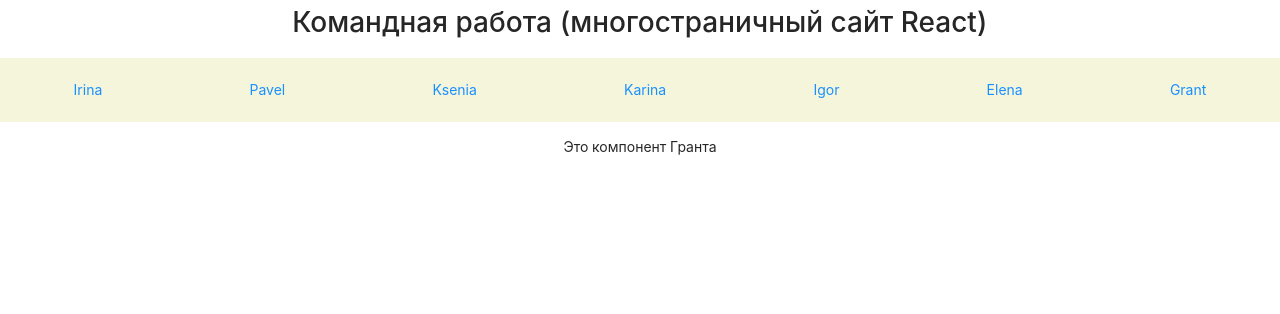
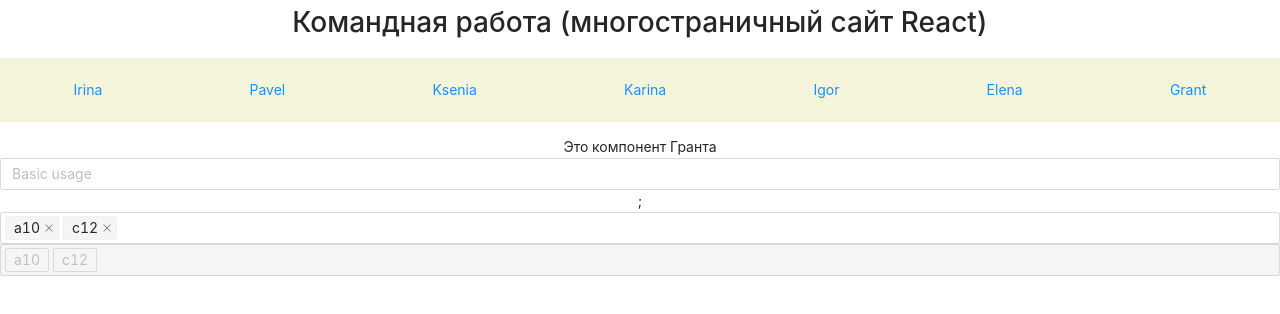
Before and after one commit to KseniaZelinger/comand_work, a React (Create React App) app: page /grant in a window 1280 px wide. Shown: the top 314 px of the page. Built offline with nearby package versions, Linux system fonts and the light colour scheme.

Commit message:
Добавляет селект в компонент Гранта

```diff
--- a/src/components/Grant.jsx
+++ b/src/components/Grant.jsx
@@ -1,8 +1,46 @@
 import React from "react";
+import { Input, Select } from 'antd';
 
+
+const options = [];
+for (let i = 10; i < 36; i++) {
+    options.push({
+        label: i.toString(36) + i,
+        value: i.toString(36) + i,
+    });
+}
+const handleChange = (value) => {
+    console.log(`selected ${value}`);
+};
 function Grant() {
     return (
-        <div>Это компонент Гранта</div>
+        <>
+            <div>Это компонент Гранта</div>
+            <Input placeholder="Basic usage" />;
+            <Select
+                mode="multiple"
+                allowClear
+                style={{
+                    width: '100%',
+                }}
+                placeholder="Please select"
+                defaultValue={['a10', 'c12']}
+                onChange={handleChange}
+                options={options}
+            />
+            <br />
+            <Select
+                mode="multiple"
+                disabled
+                style={{
+                    width: '100%',
+                }}
+                placeholder="Please select"
+                defaultValue={['a10', 'c12']}
+                onChange={handleChange}
+                options={options}
+            />
+        </>
     )
 }
 
```
